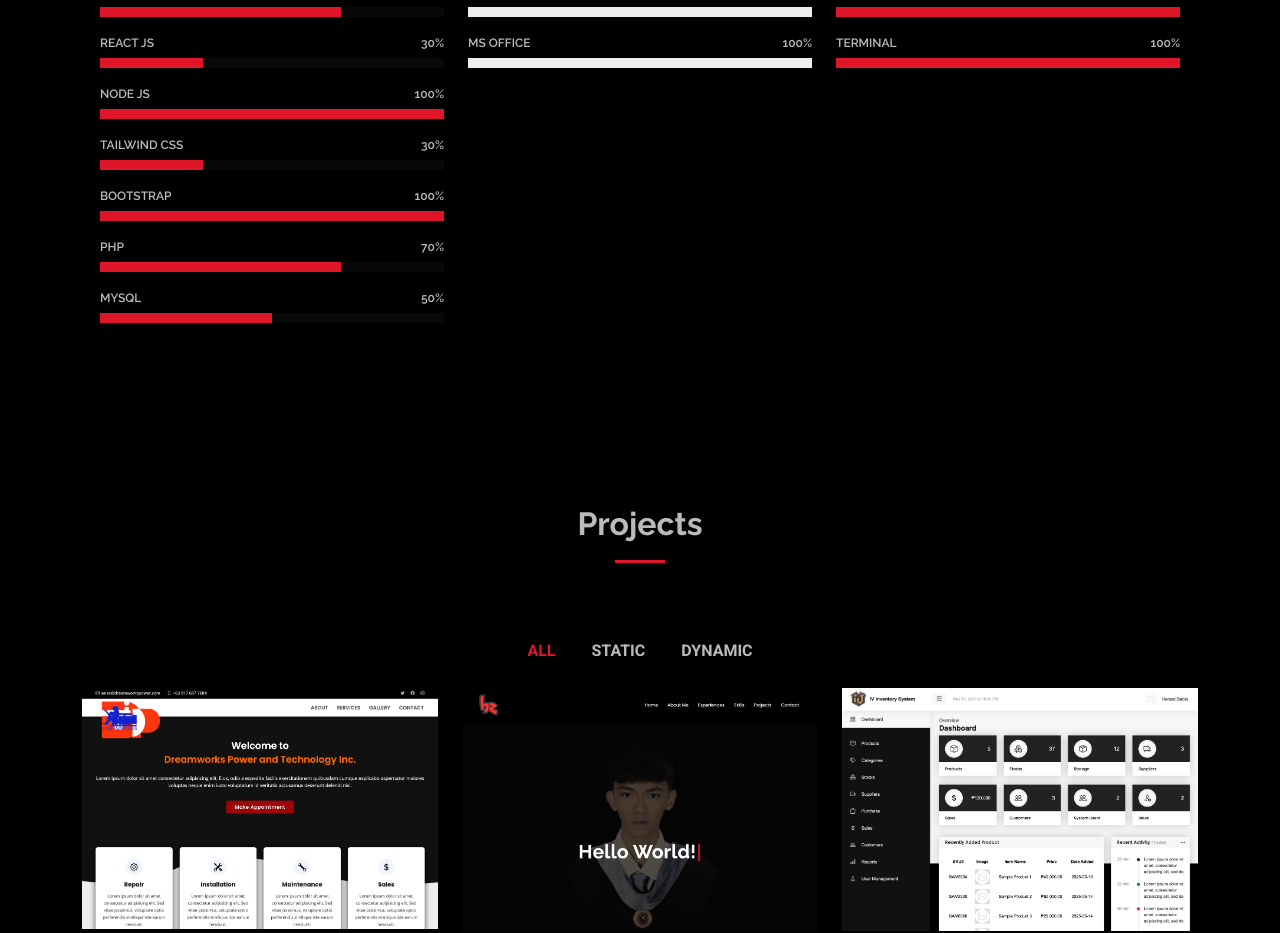
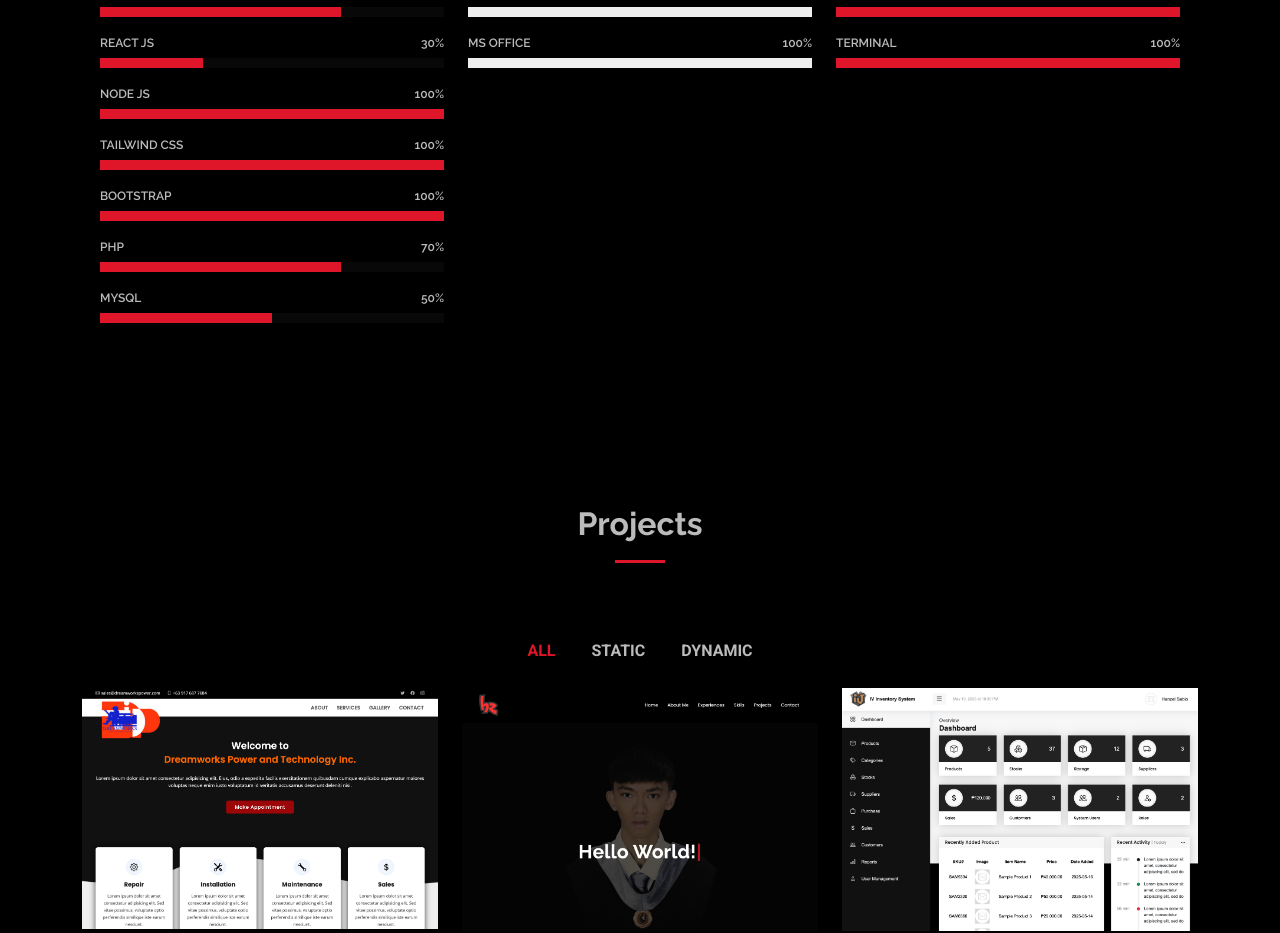
Before and after one commit to hanzelsabio/react-portfolio, a React (Vite) app: page / in a window 1280 px wide. Shown: the part 2680-3613 px from the top of the page. Built offline with nearby package versions, Linux system fonts and the light colour scheme.

Commit message:
Added some changes to Skills component

```diff
--- a/src/components/Skills.jsx
+++ b/src/components/Skills.jsx
@@ -7,7 +7,7 @@ function Skills() {
     { name: "JavaScript", value: 70 },
     { name: "React JS", value: 30 },
     { name: "Node JS", value: 100 },
-    { name: "Tailwind CSS", value: 30 },
+    { name: "Tailwind CSS", value: 100 },
     { name: "Bootstrap", value: 100 },
     { name: "PHP", value: 70 },
     { name: "MySQL", value: 50 },
```
